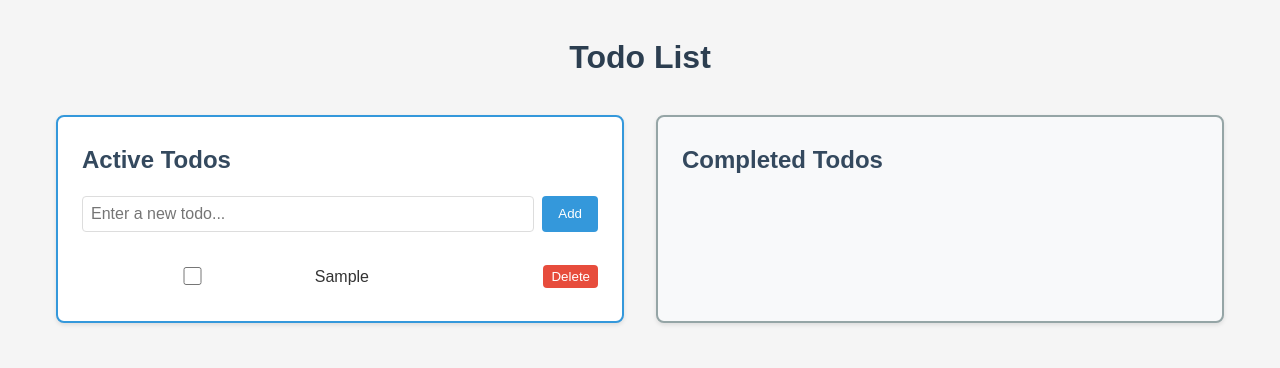
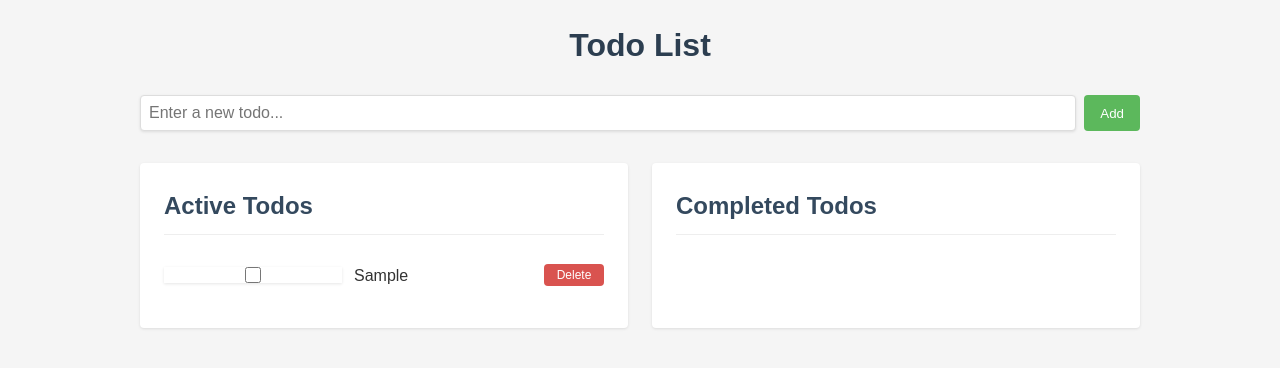
Before and after one commit to ruthhab/To-Do, a plain HTML site: page index.html in a window 1280 px wide. Both pictures are taken after typing "Sample" into the empty fields and a click on the button "Add". Drawn offline with Linux system fonts and the light colour scheme.

Commit message:
Update layout

```diff
--- a/index.html
+++ b/index.html
@@ -10,13 +10,14 @@
     <div class="container">
         <h1>Todo List</h1>
 
+        <div class="input-section">
+            <input type="text" id="todoInput" placeholder="Enter a new todo...">
+            <button onclick="addTodo()">Add</button>
+        </div>
+
         <div class="lists-container">
             <div class="active-todos">
                 <h2>Active Todos</h2>
-                <div class="input-section">
-                    <input type="text" id="todoInput" placeholder="Enter a new todo...">
-                    <button onclick="addTodo()">Add</button>
-                </div>
                 <ul id="activeTodoList"></ul>
             </div>
 
--- a/styles.css
+++ b/styles.css
@@ -9,35 +9,33 @@ body {
     line-height: 1.6;
     background-color: #f5f5f5;
     color: #333;
+    padding: 20px;
 }
 
 .container {
-    max-width: 1200px;
-    margin: 2rem auto;
-    padding: 0 1rem;
-}
-
-.lists-container {
-    display: flex;
-    gap: 2rem;
-    justify-content: space-between;
+    max-width: 1000px;
+    margin: 0 auto;
 }
 
 h1 {
     text-align: center;
     color: #2c3e50;
-    margin-bottom: 2rem;
+    margin-bottom: 1.5rem;
+    font-size: 2rem;
 }
 
 h2 {
     color: #34495e;
     margin-bottom: 1rem;
+    font-size: 1.5rem;
+    padding-bottom: 0.5rem;
+    border-bottom: 1px solid #eee;
 }
 
 .input-section {
     display: flex;
     gap: 0.5rem;
-    margin-bottom: 1.5rem;
+    margin-bottom: 2rem;
 }
 
 input {
@@ -46,38 +44,37 @@ input {
     font-size: 1rem;
     border: 1px solid #ddd;
     border-radius: 4px;
+    box-shadow: 0 1px 3px rgba(0,0,0,0.1);
 }
 
 button {
     padding: 0.5rem 1rem;
-    background-color: #3498db;
     color: white;
     border: none;
     border-radius: 4px;
     cursor: pointer;
-    transition: background-color 0.3s;
+    transition: background-color 0.2s;
 }
 
-button:hover {
-    background-color: #2980b9;
+.input-section button {
+    background-color: #5cb85c;
+}
+
+.input-section button:hover {
+    background-color: #4cae4c;
+}
+
+.lists-container {
+    display: flex;
+    gap: 1.5rem;
 }
 
 .active-todos, .completed-todos {
     background: white;
     padding: 1.5rem;
-    border-radius: 8px;
-    box-shadow: 0 2px 4px rgba(0,0,0,0.1);
+    border-radius: 4px;
+    box-shadow: 0 1px 3px rgba(0,0,0,0.1);
     flex: 1;
-    min-width: 0;
-}
-
-.active-todos {
-    border: 2px solid #3498db;
-}
-
-.completed-todos {
-    background: #f8f9fa;
-    border: 2px solid #95a5a6;
 }
 
 ul {
@@ -87,42 +84,36 @@ ul {
 li {
     display: flex;
     align-items: center;
-    padding: 0.5rem 0;
-    border-bottom: 1px solid #eee;
-}
-
-li:last-child {
-    border-bottom: none;
+    padding: 0.75rem 0;
+    margin: 0.25rem 0;
 }
 
 .todo-checkbox {
     margin-right: 0.75rem;
-    width: 18px;
-    height: 18px;
+    width: 16px;
+    height: 16px;
     cursor: pointer;
+    accent-color: #5cb85c;
 }
 
 .todo-text {
     flex: 1;
+    font-size: 1rem;
+    margin-right: 0.75rem;
 }
 
 .completed-todos li .todo-text {
-    color: #7f8c8d;
+    color: #777;
     text-decoration: line-through;
 }
 
-.timestamp {
-    font-size: 0.8rem;
-    color: #95a5a6;
-    margin-right: 0.5rem;
-}
-
 .delete-btn {
-    background-color: #e74c3c;
+    background-color: #d9534f;
     padding: 0.25rem 0.5rem;
-    margin-left: 0.5rem;
+    font-size: 0.75rem;
+    min-width: 60px;
 }
 
 .delete-btn:hover {
-    background-color: #c0392b;
+    background-color: #c9302c;
 }
```
